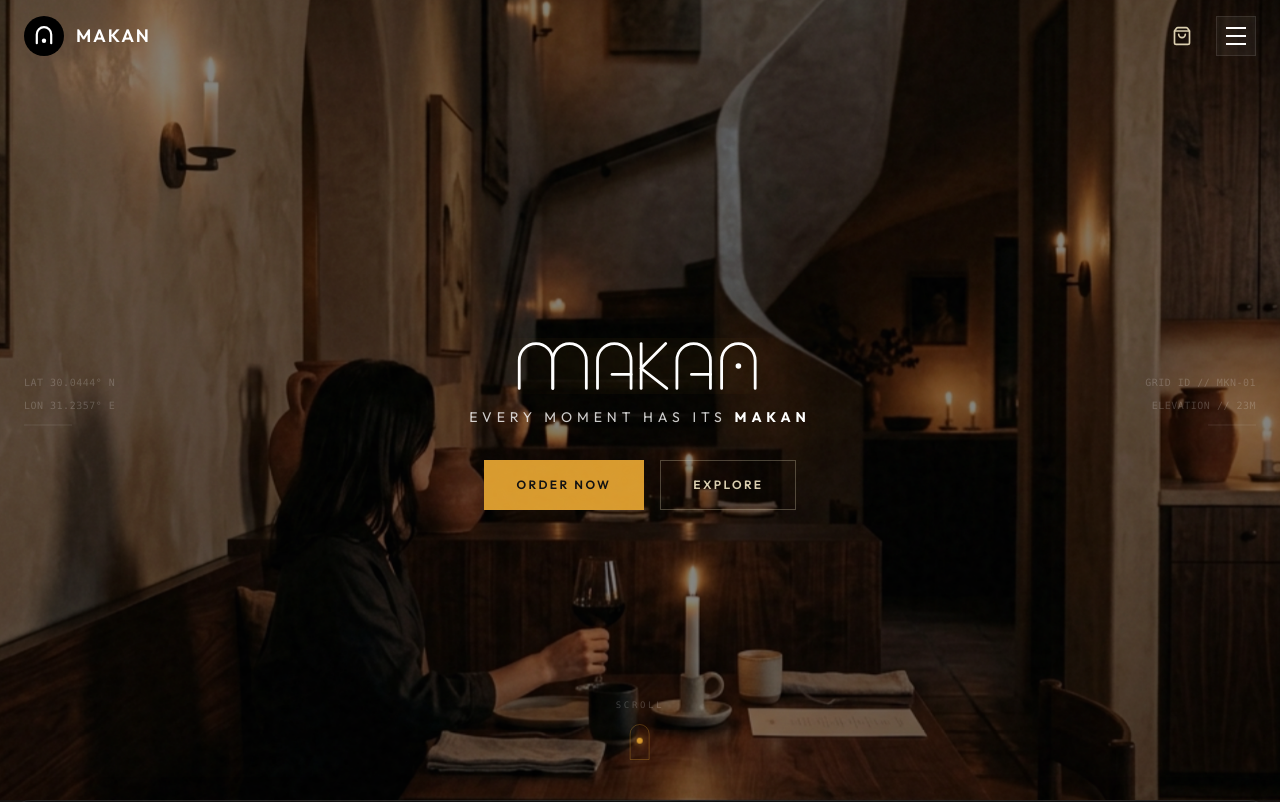
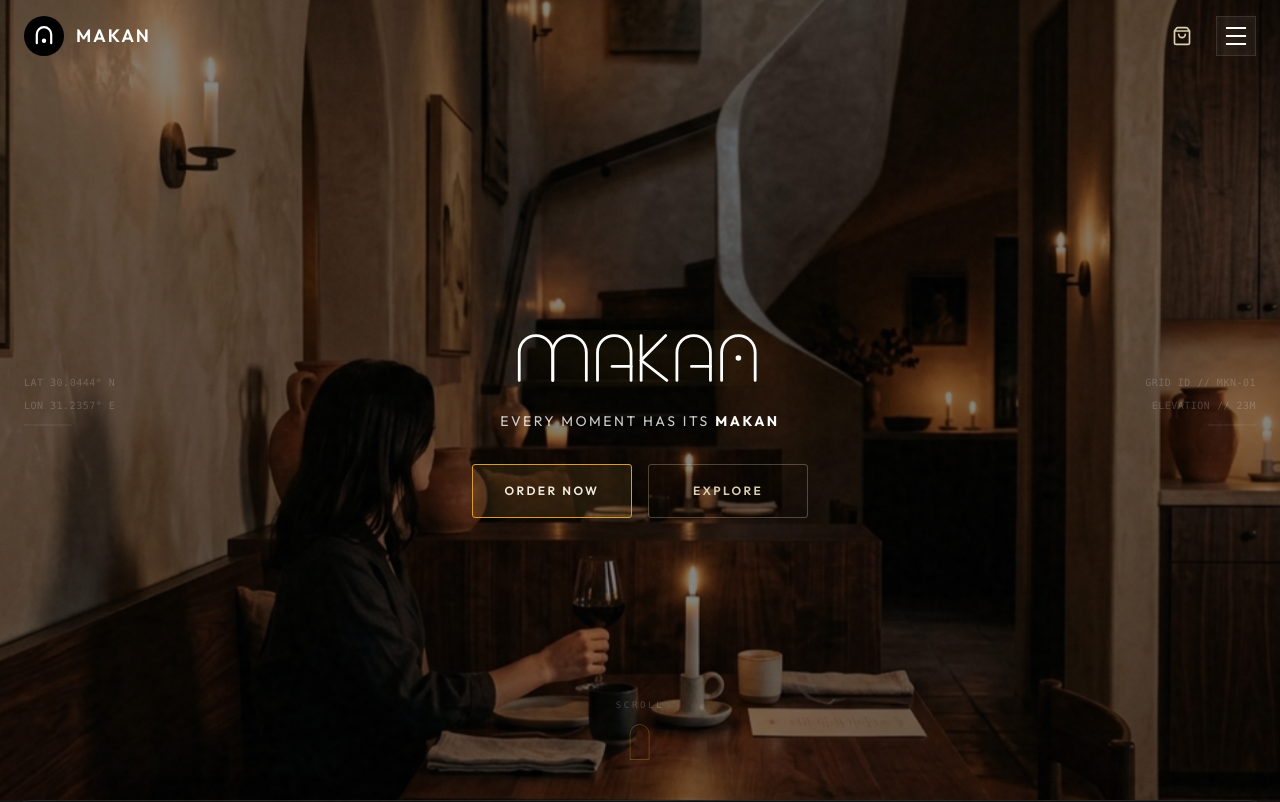
Before and after one commit to artomotivem5-alt/makan-22, a Next.js app: page / in a window 1280 px wide. Shown: the top 802 px of the page. Built offline with nearby package versions, Linux system fonts and the light colour scheme.

Commit message:
Hero UI updates: Glass CTAs size improvements and spacing

```diff
--- a/src/app/globals.css
+++ b/src/app/globals.css
@@ -37,7 +37,7 @@
   --animate-glow-pulse: glow-pulse 3s infinite ease-in-out;
   --animate-breathe-glow: breathe-glow 4s infinite ease-in-out;
   --animate-ken-burns: kenburns 30s infinite ease-in-out;
-  --animate-scroll-dot: scroll-dot 2.2s infinite cubic-bezier(0.65, 0, 0.35, 1);
+  --animate-scroll-dot: scroll-dot 1.8s infinite cubic-bezier(0.76, 0, 0.24, 1);
 }
 
 @keyframes glow-pulse {
--- a/src/components/hero.tsx
+++ b/src/components/hero.tsx
@@ -132,26 +132,29 @@
           </div>
         </div>
 
-        {/* Tagline */}
-        <div className="overflow-hidden mt-3">
-          <p className="hero-reveal-item font-sans text-[10px] sm:text-xs md:text-sm tracking-[0.35em] uppercase text-white/80 leading-relaxed">
+        {/* Tagline — spacing increased by 12px (mt-6 instead of mt-3) */}
+        <div className="overflow-hidden mt-6">
+          <p
+            className="hero-reveal-item font-sans text-[10px] sm:text-xs md:text-sm uppercase text-white/80 leading-relaxed"
+            style={{ letterSpacing: '2.5px' }}
+          >
             EVERY MOMENT HAS ITS{' '}
             <span className="font-bold text-white">MAKAN</span>
           </p>
         </div>
 
-        {/* Dual CTAs */}
-        <div className="overflow-hidden mt-8">
+        {/* Dual CTAs — aligned on 8px grid (mt-8) */}
+        <div className="overflow-hidden mt-8 w-full">
           <div className="hero-reveal-item flex flex-row gap-4 justify-center">
             <button
               onClick={handleScrollToMenu}
-              className="px-6 sm:px-8 py-4 bg-ember-gold text-makan-black font-semibold text-xs tracking-[0.2em] uppercase transition-all duration-500 hover:bg-white hover:scale-105 shadow-lg shadow-ember-gold/15 border border-ember-gold cursor-pointer"
+              className="w-[130px] sm:w-[160px] h-[46px] sm:h-[54px] flex items-center justify-center bg-[rgba(217,163,74,0.12)] text-[#f3ece2] font-semibold text-xs tracking-[0.2em] uppercase rounded-[3px] border border-ember-gold transition-all duration-[400ms] [transition-timing-function:cubic-bezier(0.76,0,0.24,1)] hover:bg-[rgba(217,163,74,0.22)] cursor-pointer"
             >
               ORDER NOW
             </button>
             <button
               onClick={handleScrollToLounges}
-              className="px-6 sm:px-8 py-4 bg-transparent text-plaster-sand hover:text-white font-semibold text-xs tracking-[0.2em] uppercase transition-all duration-500 hover:bg-white/5 hover:scale-105 border border-plaster-sand/30 hover:border-white/55 cursor-pointer"
+              className="w-[130px] sm:w-[160px] h-[46px] sm:h-[54px] flex items-center justify-center bg-transparent text-plaster-sand hover:text-white font-semibold text-xs tracking-[0.2em] uppercase rounded-[3px] border border-plaster-sand/30 hover:border-white/55 transition-all duration-[400ms] [transition-timing-function:cubic-bezier(0.76,0,0.24,1)] hover:bg-white/5 cursor-pointer"
             >
               EXPLORE
             </button>
```
